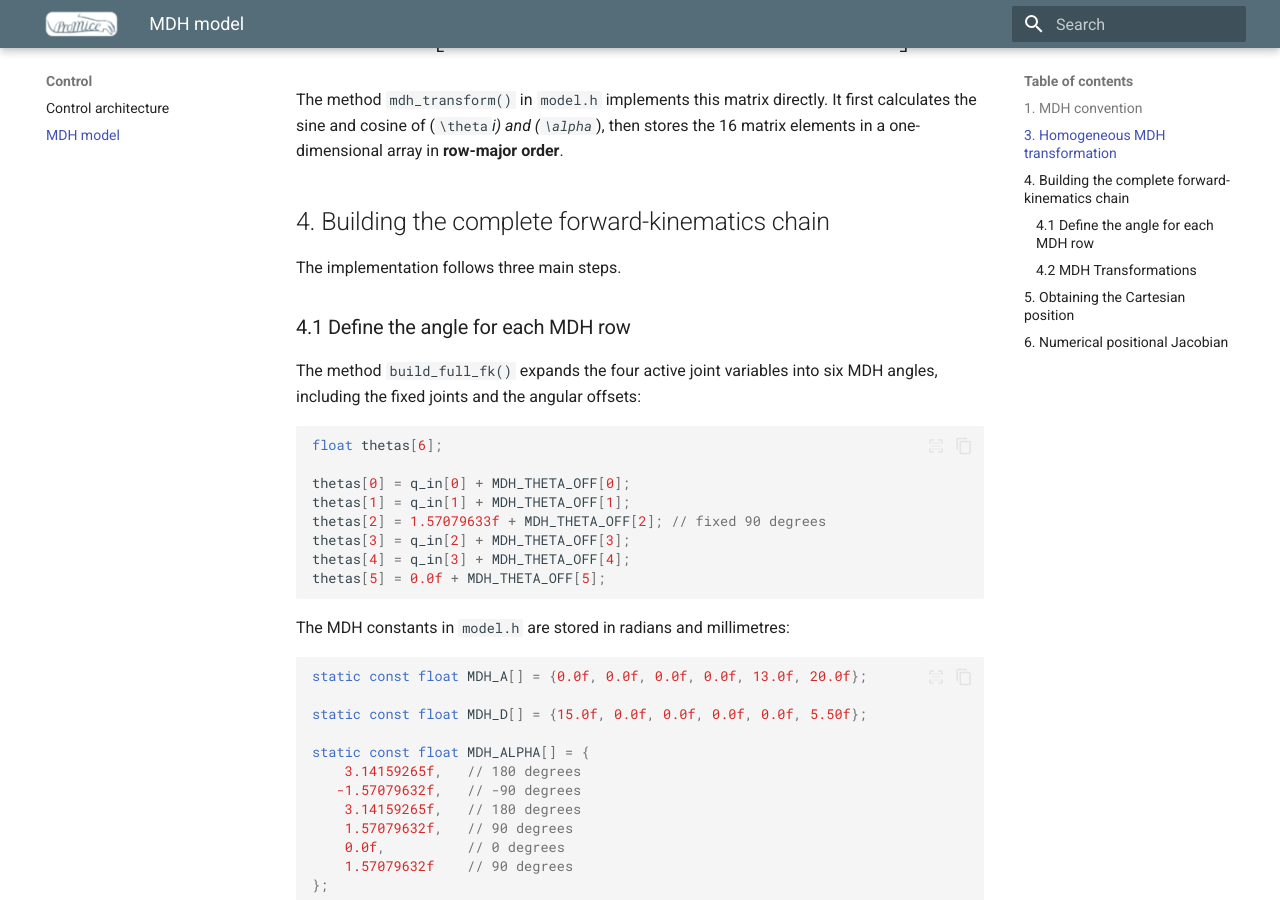
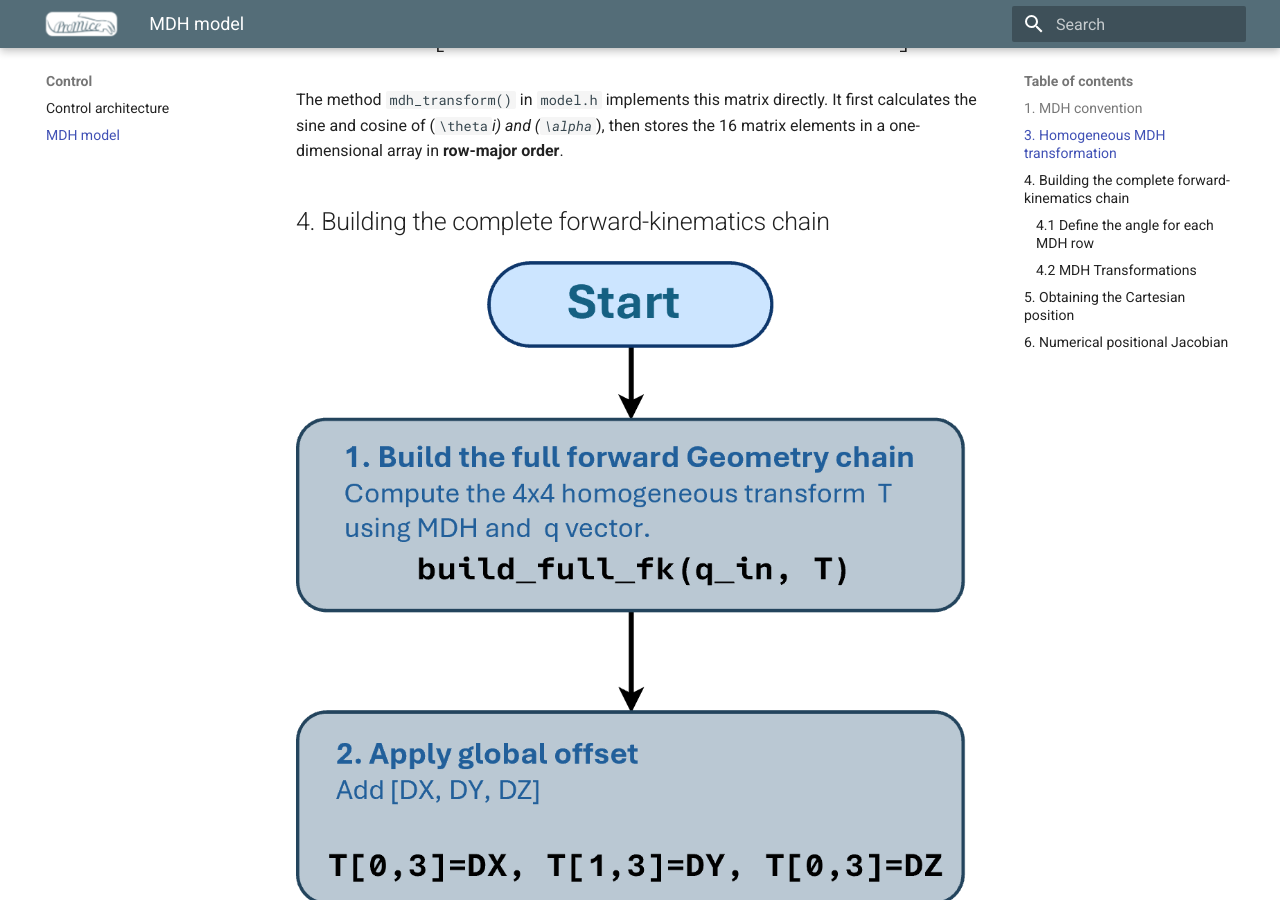
Before and after one commit to Juan-CarlosM/ProMice, an MkDocs documentation site: the page built from docs/modified_denavit_hartenberg.md, in a window 1280 px wide and 900 px high, scrolled down 2007 px. Built offline with MkDocs 1.6.1 and Material for MkDocs 9.7.7, drawn with Linux system fonts in a browser that asks for light colours.

Commit message:
Insert flowchart for forward-kinematics chain
Added flowchart image for forward-kinematics process.

```diff
--- a/docs/modified_denavit_hartenberg.md
+++ b/docs/modified_denavit_hartenberg.md
@@ -64,6 +64,14 @@ and (`\alpha`{=tex}*{i-1}), then stores the 16 matrix elements in a
 one-dimensional array in **row-major order**.
 
 ## 4. Building the complete forward-kinematics chain
+
+
+![FG flowchart](images/FG_flowchart.png){loading=lazy}
+
+
+
+
+
 
 The implementation follows three main steps.
 
```
